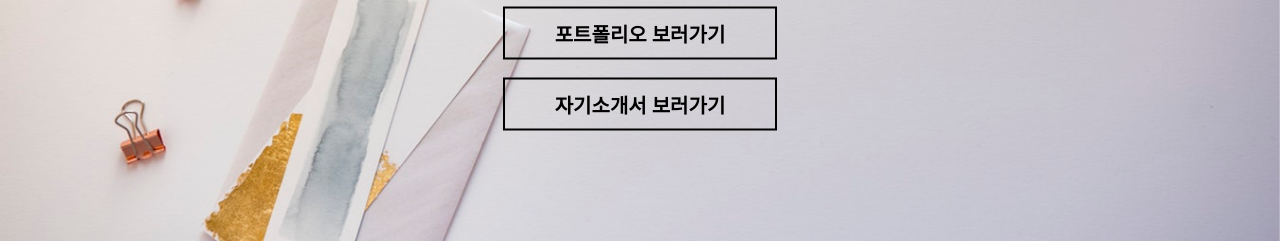
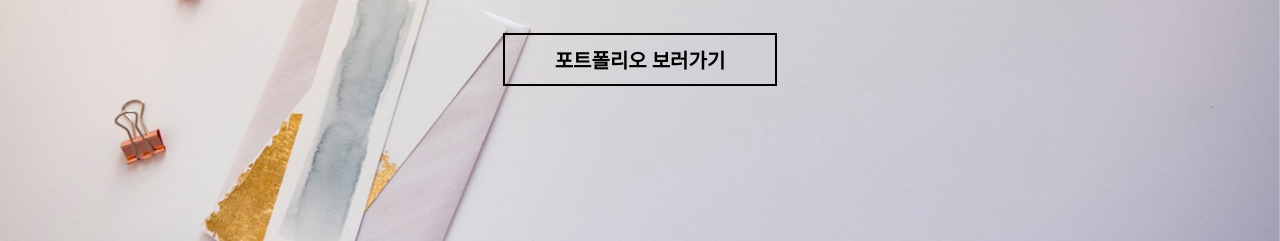
Before and after one commit to xkzldhs10/-portfolio-22, a plain HTML site: page index.html in a window 1280 px wide. Shown: the part 559-800 px from the top of the page. Drawn offline with Linux system fonts and the light colour scheme; a web font is replaced by a local one.

Commit message:
Update index.html

```diff
--- a/index.html
+++ b/index.html
@@ -52,7 +52,7 @@
 		<h2>포트폴리오를 보러와주셔서 감사합니다.</h2>
 		<br><br>
 	  <a href="intro.html" class="Button">포트폴리오 보러가기</a><br><br>
-	  <a href="introduction .html" class="Button">자기소개서 보러가기</a>
+<!-- 	  <a href="introduction .html" class="Button">자기소개서 보러가기</a> -->
 	</div>
 
 </body>
```
